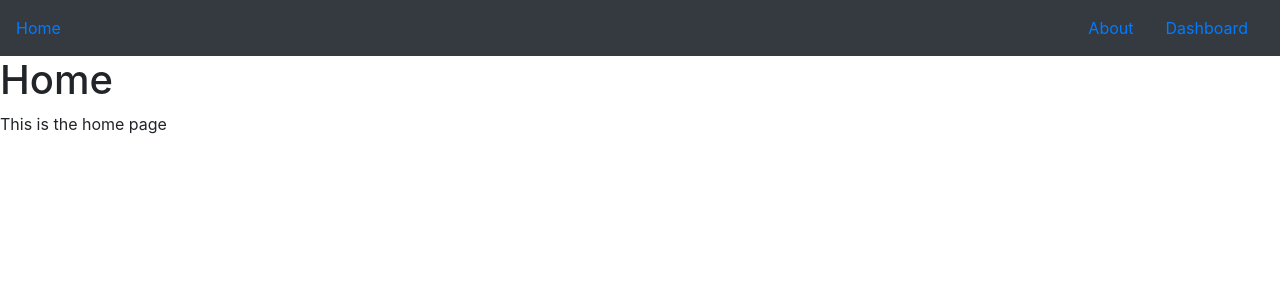
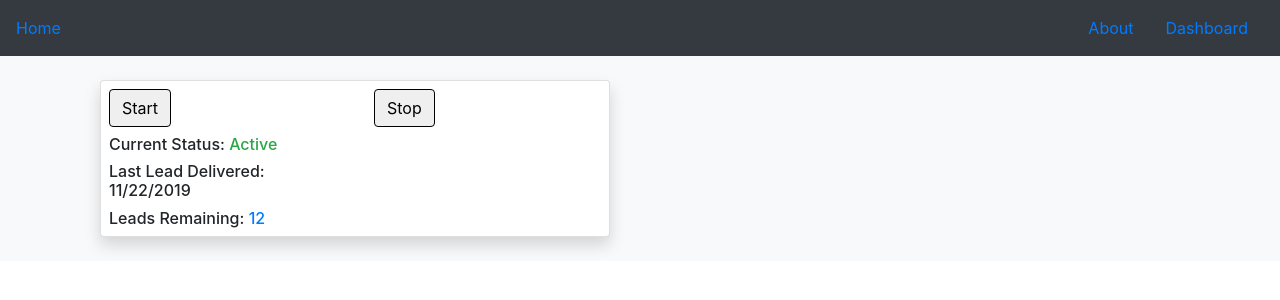
Before and after one commit to gnogueras8/react-router, a React (Create React App) app: page / in a window 1280 px wide. Shown: the top 300 px of the page. Built offline with nearby package versions, Linux system fonts and the light colour scheme.

Commit message:
delivery card

```diff
--- a/package.json
+++ b/package.json
@@ -11,7 +11,9 @@
     "react-dom": "^16.12.0",
     "react-helmet": "^5.2.1",
     "react-router-dom": "^5.1.2",
-    "react-scripts": "3.2.0"
+    "react-scripts": "3.2.0",
+    "react-tree-view": "^0.1.0",
+    "react-ui-tree": "^4.0.0"
   },
   "scripts": {
     "start": "react-scripts start",
--- a/src/components/Dashboard.js
+++ b/src/components/Dashboard.js
@@ -8,6 +8,7 @@ import axios from "axios";
 import { thisExpression } from '@babel/types';
 import SalesChart from './SalesChart';
 import Card from 'react-bootstrap/Card';
+import TreeChart from './Tree';
 
 
 async function getTable () {
@@ -62,6 +63,7 @@ class Dashboard extends Component {
     }
 
 
+
     render () {
         return (
             <div>
@@ -92,6 +94,15 @@ class Dashboard extends Component {
                                 <SalesChart>
                                 </SalesChart>
                             </Container>
+                            <Container >
+                            <Column lg={6} >
+
+                            <Card className="mt-4 shadow mb-4 p-4">
+                            <TreeChart></TreeChart>
+                            </Card>
+
+                            </Column>
+                            </Container>
                             </Column>
                         </Row>
                     </Container>
--- a/src/components/Home.js
+++ b/src/components/Home.js
@@ -1,16 +1,14 @@
 import React, {Component} from 'react';
+import InvoiceCard from './InvoiceCard'
+import Container from 'react-bootstrap/Container';
 
 class Home extends Component {
 
     render () {
         return (
-            <div>
-                <h1>
-                    Home
-                </h1>
-                <p>
-                    This is the home page
-                </p>
+            <div className="container-fluid bg-light">
+            <InvoiceCard>
+            </InvoiceCard>
             </div>
         )
     }
--- /dev/null
+++ b/src/components/InvoiceCard.js
@@ -0,0 +1,41 @@
+import React, {Comment, Component} from 'react';
+import Card from 'react-bootstrap/Card';
+import Button from 'react-bootstrap/Button';
+import Container from 'react-bootstrap/Container'
+import Column from 'react-bootstrap/Col';
+import Row from 'react-bootstrap/Row';
+
+class InvoiceCard extends Component {
+
+    render () {
+        return (
+            <Container>
+                <Row>
+                    <Column className ="lg-6 md-6 sm-6">
+                        <Container>
+                            <Card className="p-0 mt-4 mb-4 shadow">
+                                <div className="bg-dark m-0 p-0"></div>
+                                <Row>
+                                    <Column className="lg-6 md-6 sm-6 h-100 ml-2">
+                                        <Button className="btn-large btn-primary text-white mb-2 mt-2">Start</Button>
+                                        <h6>Current Status:<span className="text-success"> Active</span></h6>
+                                        <h6>Last Lead Delivered: 11/22/2019</h6>
+                                        <h6>Leads Remaining:<span className="text-primary"> 12</span></h6>
+                                    </Column>
+                                    <Column className="lg-6 md-6 sm-6">
+                                        <Button className="btn-success btn-danger text-white mb-2 mt-2">Stop</Button>
+                                    </Column>
+                                </Row>
+                            </Card>
+                        </Container>
+                    </Column>
+                    <Column className="lg-6">
+                    </Column>
+                </Row>
+            </Container>
+        )
+    }
+
+
+};
+export default InvoiceCard;
--- /dev/null
+++ b/src/components/Tree.js
@@ -0,0 +1,19 @@
+import React, { Component } from "react";
+import Container from 'react-bootstrap/Container';
+
+
+export default class TreeChart extends Component {
+    constructor(props) {
+        super(props)
+        this.state = {
+
+        }
+    }
+
+    //todo create new chart
+    render() {
+        return(
+            <Container>new item</Container>
+        )
+    }
+}
```
Also changed, not shown: 1 other file (tests, documents, lock files or other folders).
